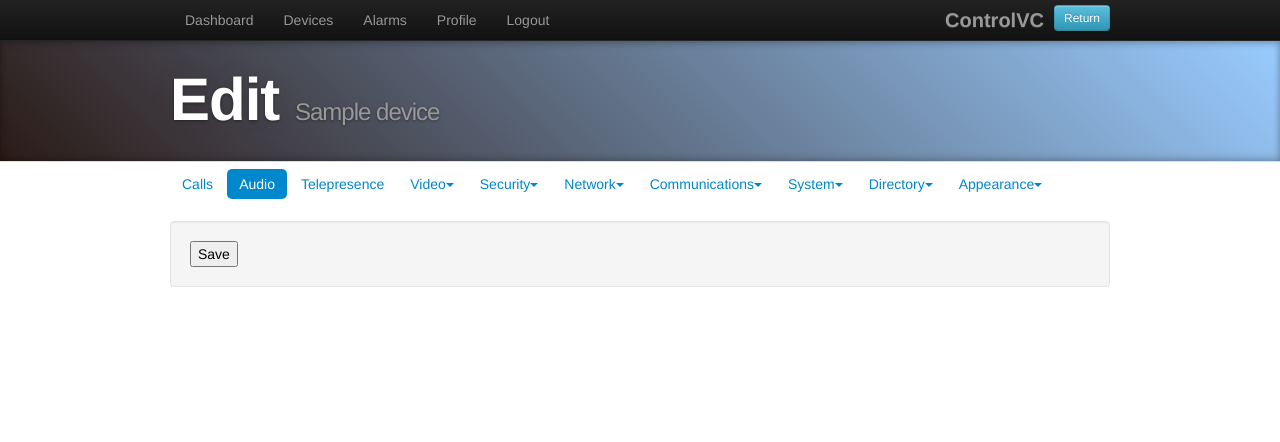
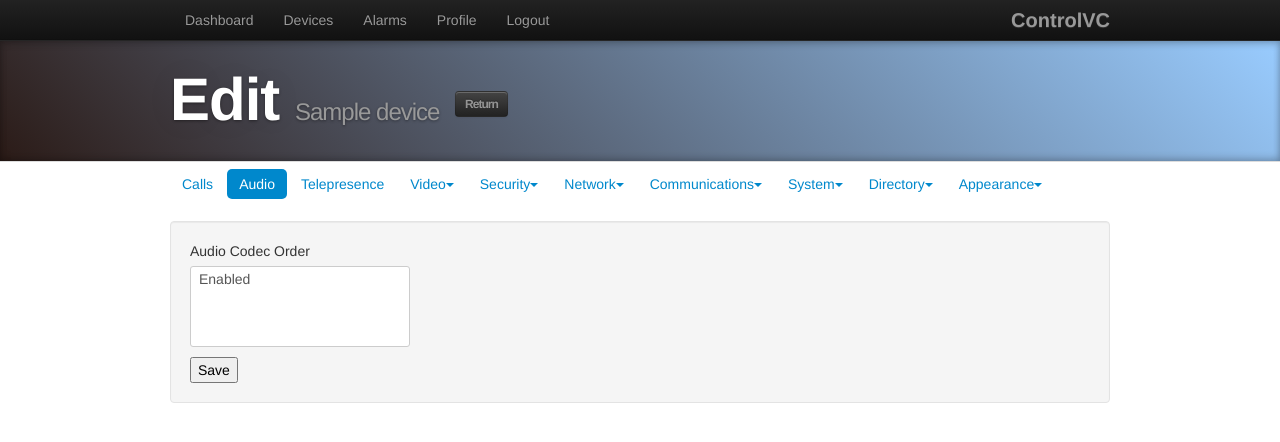
Before and after one commit to ChrisMacNaughton/lifesize-app, a PHP site: template app/views/devices/edit.html.twig in a window 1280 px wide, after a click on "Audio". Shown: the top 442 px of the page. Run offline with PHP 8.4, Linux system fonts and the light colour scheme; the template is opened without the code that fills it: most values are stand-ins (such as "Sample title", 1, 10 or a date in 2020); a stand-in replaces the project's code that opens the database connection; some libraries are stand-ins or nearby versions.

Commit message:
adding codecs to updater

```diff
--- a/app/views/devices/edit.html.twig
+++ b/app/views/devices/edit.html.twig
@@ -1,9 +1,7 @@
 {% extends 'base.html.twig' %}
 {% block title%}{% if device.name == null%}Edit: {{device.id}}{%else%}{{device.name}}{%endif%}{% endblock %}
-{% block afterbrand %}
-	<a class="right btn btn-small btn-info" href="{{root}}devices/view/{{device.id}}">Return</a>
-{% endblock %}
-{% block name %}Edit <small>{% if device.name == null%}{{device.id}}{% else %}{{device.name}}{%endif%}</small>{% endblock %}
+{% block name %}Edit <small>{% if device.name == null%}{{device.id}}{% else %}{{device.name}}{%endif%}</small>
+<a class="btn btn-small btn-inverse" href="{{root}}devices/view/{{device.id}}">Return</a>{% endblock %}
 {% block body %}
 <div class="tabbable"> <!-- Only required for left/right tabs -->
 	<ul class="nav nav-pills">
@@ -238,9 +236,21 @@
 				<input type="submit" value="Save">
 			</form>
 		</div>
+		<!--
+
+		AUDIO
+
+		-->
 		<div class="tab-pane" id="audio">
 			<form class="well form-inline" method="post">
-
+				<div class="control-group">
+				    <label class="control-label" for="audio_codec_order">Audio Codec Order</label>
+				    <div class="controls">
+				    	<select name="audio_codec_order" multiple="multiple">
+				    		<option {% if device.audio_codec_order == 'on'%}selected="selected" {%endif%}value="on">Enabled</option>
+			    		</select>
+			    	</div>
+			    </div>
 				<input type="hidden" name="section" value="audio">
 				<input type="submit" value="Save">
 			</form>
```
Also changed, not shown: app/views/devices/view.html.twig (+6 -3 lines), updaters/updater.php (+13 -2 lines).
